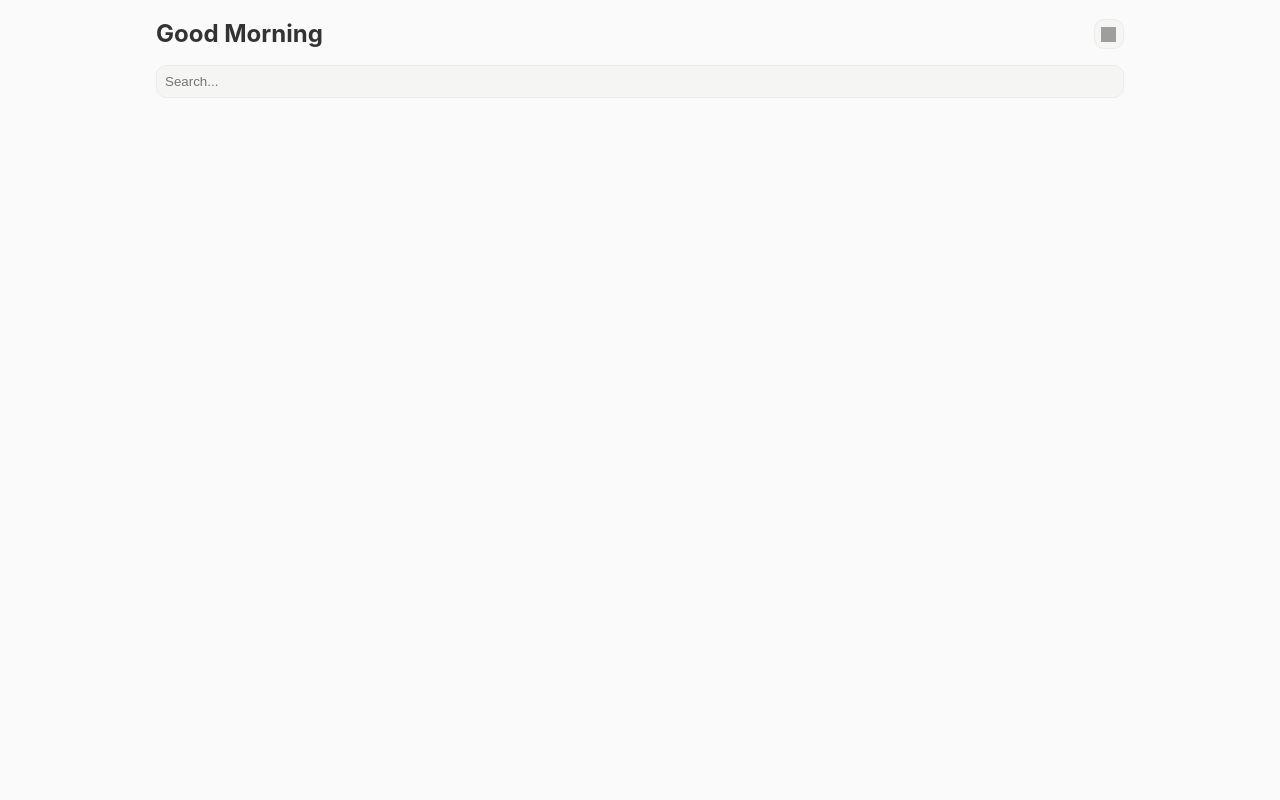
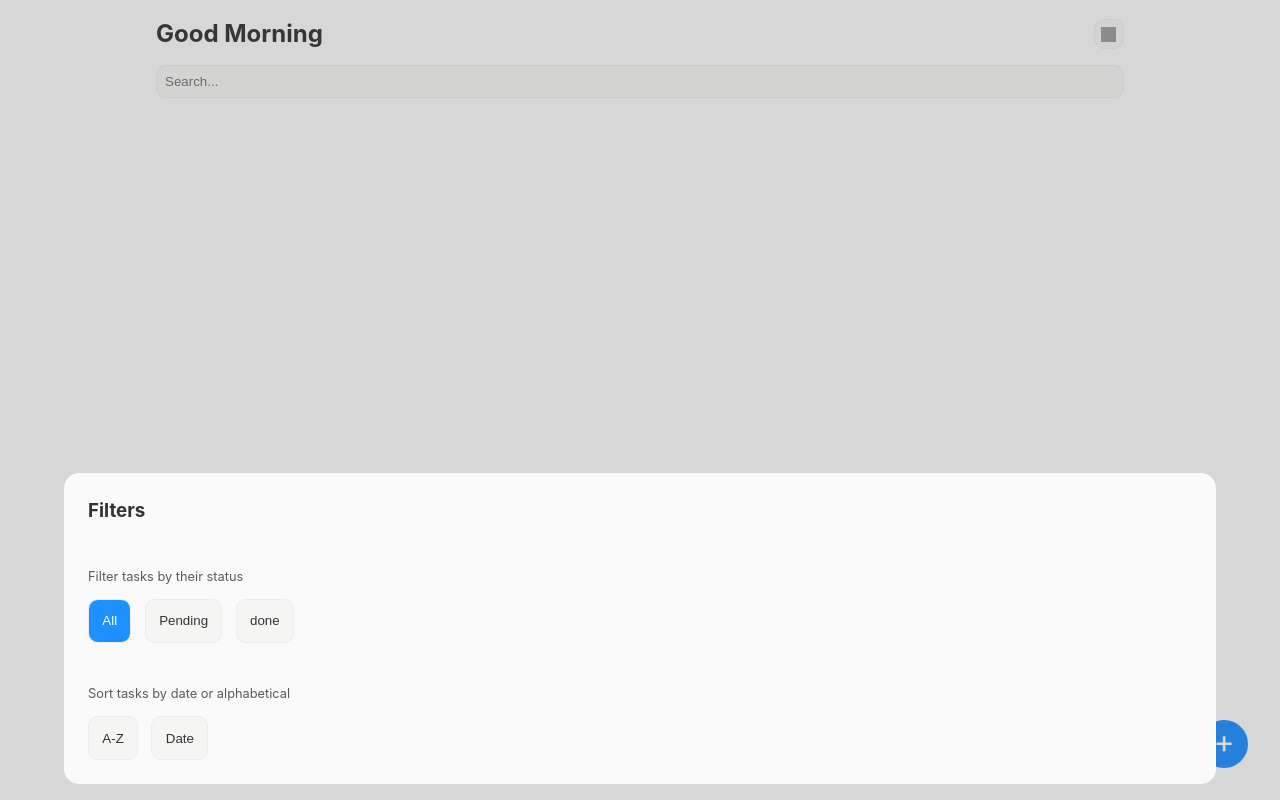
Before and after one commit to mmd-yavarii/react-todo-app, a React (Vite) app: page / in a window 1280 px wide. Both pictures are taken after a click on the button "Filter". Built offline with nearby package versions, Linux system fonts and the light colour scheme; grey boxes are pictures that could not be loaded.

Commit message:
create a drawer page | create add new todo page and filters page

```diff
--- a/src/App.jsx
+++ b/src/App.jsx
@@ -1,11 +1,38 @@
 import { useState } from 'react';
 
+import styles from './App.module.css';
 import Header from './components/Header';
+import DrawerPage from './components/DrawerPage';
+import InputPage from './components/InputPage';
 
 function App() {
+    const [drawerPage, setDrawerPage] = useState({
+        show: false,
+        content: <p>empty</p>,
+    });
+
+    const openAddNetodoPage = () => {
+        setDrawerPage({ content: <InputPage />, show: true });
+    };
+
     return (
         <>
-            <Header />
+            <Header setDrawerPage={setDrawerPage} drawerPage={drawerPage} />
+
+            {/* drawer page */}
+            <DrawerPage
+                drawerPage={drawerPage.show}
+                setDrawerPage={setDrawerPage}
+                content={drawerPage.content}
+            />
+
+            {/* add btn */}
+            <div
+                className={`drawer-toggle ${styles.addBtn}`}
+                onClick={openAddNetodoPage}
+            >
+                +
+            </div>
         </>
     );
 }
--- /dev/null
+++ b/src/App.module.css
@@ -0,0 +1,14 @@
+.addBtn {
+    width: 1.5em;
+    height: 1.5em;
+    background-color: var(--them-color);
+    text-align: center;
+    line-height: 1.4em;
+    font-size: 2rem;
+    border-radius: 50%;
+    color: #fff;
+    position: fixed;
+    bottom: 1em;
+    right: 1em;
+    z-index: -1;
+}
--- /dev/null
+++ b/src/components/DrawerPage.jsx
@@ -0,0 +1,41 @@
+import React, { useEffect, useRef } from 'react';
+import styles from './DrawerPage.module.css';
+
+const DrawerPage = (props) => {
+    // close page
+    const drawerRef = useRef(null);
+
+    useEffect(() => {
+        const handleClickOutside = (event) => {
+            if (
+                drawerRef.current &&
+                !drawerRef.current.contains(event.target) &&
+                !event.target.closest('.drawer-toggle')
+            ) {
+                props.setDrawerPage((pre) => ({ ...pre, show: false }));
+            }
+        };
+        document.addEventListener('click', handleClickOutside);
+        return () => {
+            document.removeEventListener('click', handleClickOutside);
+        };
+    }, [props]);
+
+    // page
+
+    if (props.drawerPage) {
+        return (
+            <div
+                ref={drawerRef}
+                className={`${styles.drawerPage} ${
+                    props.drawerPage ? styles.show : ''
+                }`}
+            >
+                {props.content}
+            </div>
+        );
+    }
+    return null;
+};
+
+export default DrawerPage;
--- /dev/null
+++ b/src/components/DrawerPage.module.css
@@ -0,0 +1,30 @@
+.drawerPage {
+    width: 90%;
+    background-color: var(--background-colro);
+    border-radius: 15px;
+    margin: auto;
+    position: fixed;
+    bottom: 1em;
+    left: 50%;
+    transform: translateX(-50%);
+    box-shadow: 0 0 100px 900px #46464631;
+    padding: 0.5em;
+    z-index: 2;
+    animation: slide-up 0.2s ease-out forwards;
+    display: none;
+}
+
+@keyframes slide-up {
+    from {
+        transform: translateX(-50%) translateY(100%);
+        opacity: 0;
+    }
+    to {
+        transform: translateX(-50%) translateY(0);
+        opacity: 1;
+    }
+}
+
+.show {
+    display: inline-block;
+}
--- /dev/null
+++ b/src/components/FilterPage.jsx
@@ -0,0 +1,55 @@
+import { useState } from 'react';
+import styles from './FilterPage.module.css';
+
+const FilerPage = () => {
+    const [selected, setSelected] = useState('All');
+
+    const clickHandler = (event) => {
+        setSelected(event.target.innerText);
+    };
+
+    return (
+        <div className={styles.conttainer}>
+            <h3>Filters </h3>
+            <div>
+                <p>Filter tasks by their status</p>
+                <button
+                    onClick={clickHandler}
+                    className={selected == 'All' ? styles.selected : ''}
+                >
+                    All
+                </button>
+                <button
+                    onClick={clickHandler}
+                    className={selected == 'Pending' ? styles.selected : ''}
+                >
+                    Pending
+                </button>
+                <button
+                    onClick={clickHandler}
+                    className={selected == 'done' ? styles.selected : ''}
+                >
+                    done
+                </button>
+            </div>
+
+            <div>
+                <p>Sort tasks by date or alphabetical</p>
+                <button
+                    onClick={clickHandler}
+                    className={selected == 'A-Z' ? styles.selected : ''}
+                >
+                    A-Z
+                </button>
+                <button
+                    onClick={clickHandler}
+                    className={selected == 'Date' ? styles.selected : ''}
+                >
+                    Date
+                </button>
+            </div>
+        </div>
+    );
+};
+
+export default FilerPage;
--- /dev/null
+++ b/src/components/FilterPage.module.css
@@ -0,0 +1,25 @@
+.conttainer {
+    display: flex;
+    justify-content: space-between;
+    gap: 1em;
+    flex-direction: column;
+    background-color: var(--background-colro);
+    z-index: 1;
+    padding: 1em;
+}
+.conttainer button {
+    padding: 1em;
+    border-radius: 10px;
+    margin-right: 1em;
+}
+.selected {
+    background-color: var(--them-color);
+    color: #fff;
+}
+
+.conttainer p {
+    margin-bottom: 1em;
+    margin-top: 2em;
+    font-size: 0.8rem;
+    opacity: 0.8;
+}
--- a/src/components/Header.jsx
+++ b/src/components/Header.jsx
@@ -1,5 +1,7 @@
 import { useState } from 'react';
+
 import styles from './Header.module.css';
+import FilerPage from './FilterPage';
 
 const getCurrentGreeting = () => {
     const hours = new Date().getHours();
@@ -10,15 +12,23 @@ const getCurrentGreeting = () => {
         : 'Good Night';
 };
 
-const Header = () => {
+const Header = ({ setDrawerPage, drawerPage }) => {
     const [message] = useState(getCurrentGreeting);
+
+    const openFilterPage = () => {
+        setDrawerPage({ content: <FilerPage />, show: true });
+    };
 
     return (
         <header className={styles.container}>
             <div className={styles.headerContent}>
                 <h2>{message}</h2>
 
-                <button aria-label="Filter">
+                <button
+                    aria-label="Filter"
+                    onClick={openFilterPage}
+                    className="drawer-toggle"
+                >
                     <img
                         width="15"
                         height="15"
--- /dev/null
+++ b/src/components/InputPage.jsx
@@ -0,0 +1,12 @@
+import styles from './InputPage.module.css';
+
+const InputPage = () => {
+    return (
+        <div className={styles.container}>
+            <h4>Add New Todo</h4>
+            <input type="text" placeholder="Task ..." />
+            <button>Add</button>
+        </div>
+    );
+};
+export default InputPage;
--- /dev/null
+++ b/src/components/InputPage.module.css
@@ -0,0 +1,21 @@
+.container {
+    display: flex;
+    justify-content: space-between;
+    gap: 1em;
+    flex-direction: column;
+    background-color: var(--background-colro);
+    z-index: 1;
+    padding: 1em;
+}
+
+.container input {
+    padding: 1em;
+    border-radius: 10px;
+}
+
+.container button {
+    background-color: var(--them-color);
+    color: #fff;
+    padding: 1em;
+    border-radius: 10px;
+}
```
